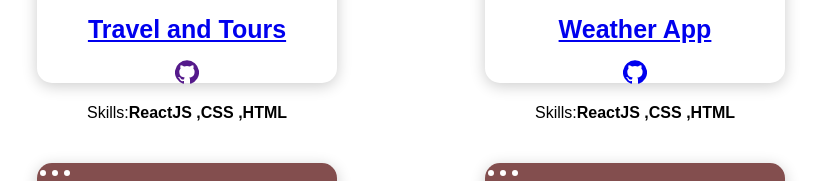
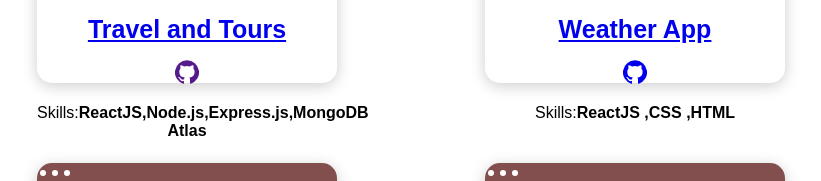
Before and after one commit to JKiboi/portfolio, a React (Create React App) app: page /projects in a window 1280 px wide. Shown: the part 1347-1528 px from the top of the page, without its empty margins (229-1050 px from the left). Built offline with nearby package versions, Linux system fonts and the light colour scheme.

Commit message:
new commit

```diff
--- a/src/resources/ProjectList.js
+++ b/src/resources/ProjectList.js
@@ -8,7 +8,6 @@ import commerce2 from "../assets/commerce2.png";
 import random from "../assets/random.png";
 import portfolio from "../assets/portfolio.png";
 import travels from "../assets/travels.png";
-import annelle from "../assets/annelle.png";
 import supa from "../assets/supa.png";
 import radio from "../assets/radio.png";
 import onlinebiddingapp from "../assets/onlinebiddingapp.png";
@@ -51,9 +50,9 @@ export const ProjectList = [
   {
     id: 5,
     image: travels,
-    link: "https://billy-travels.netlify.app/",
+    link: "https://tours-and-travel-app.onrender.com",
     name: "Travel and Tours",
-    skills: "ReactJS ,CSS ,HTML",
+    skills: "ReactJS,Node.js,Express.js,MongoDB Atlas",
     github: "",
   },
 
```
